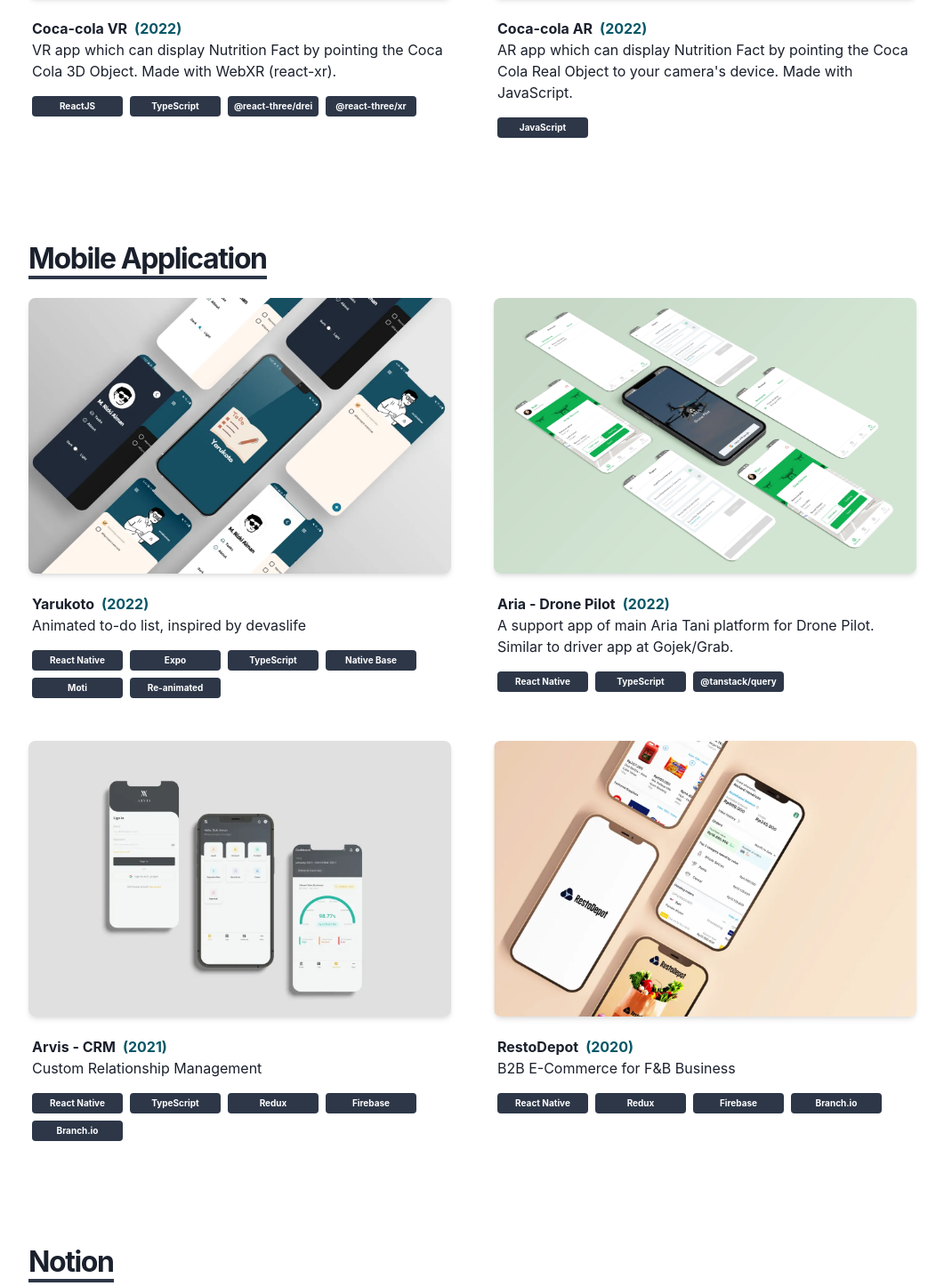
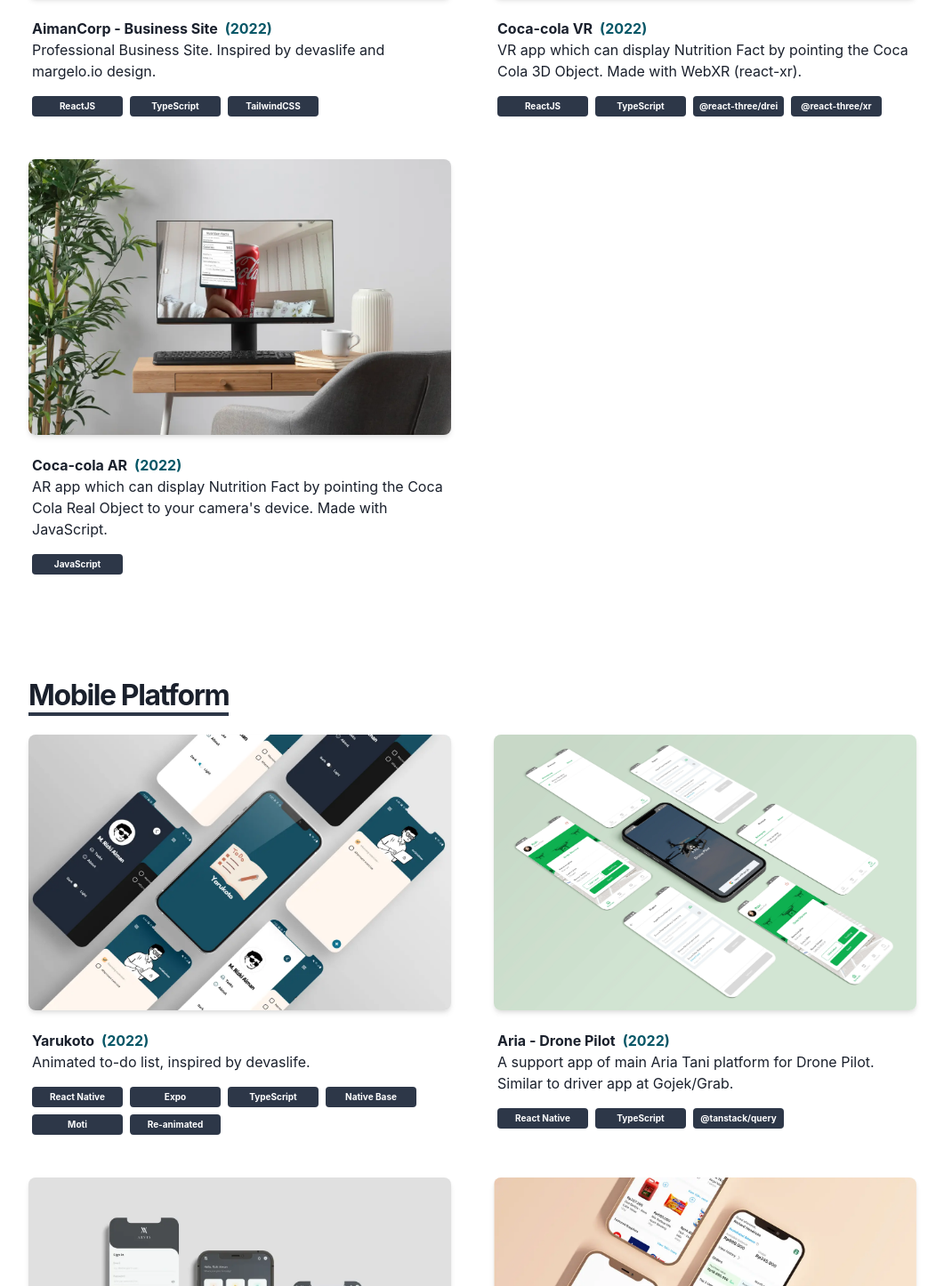
Before and after one commit to mrizkiaiman/nextjs-mrizkiaiman.com, a Next.js app: page /projects in a window 1280 px wide. Shown: the part 864-2310 px from the top of the page at 89% size, without its empty margins (108-1169 px from the left). Built offline with nearby package versions, Linux system fonts and the light colour scheme.

Commit message:
add aimancorp to projects section

```diff
--- a/src/_config.ts
+++ b/src/_config.ts
@@ -95,6 +95,15 @@
 export const PROJECTS_WEB = [
   {
     type: 'web',
+    title: 'AimanCorp - Business Site',
+    description: `Professional Business Site. Inspired by devaslife and margelo.io design.`,
+    tags: ['ReactJS', 'TypeScript', 'TailwindCSS'],
+    url: 'https://aimancorp.mrizkiaiman.com/',
+    image: '/images/projects/web-aimancorp.webp',
+    year: 2022,
+  },
+  {
+    type: 'web',
     title: 'Coca-cola VR',
     description: `VR app which can display Nutrition Fact by pointing the Coca Cola 3D Object. Made with WebXR (react-xr).`,
     tags: ['ReactJS', 'TypeScript', '@react-three/drei', '@react-three/xr'],
@@ -117,7 +126,7 @@
   {
     type: 'mobile-app',
     title: 'Yarukoto',
-    description: 'Animated to-do list, inspired by devaslife',
+    description: 'Animated to-do list, inspired by devaslife.',
     tags: ['React Native', 'Expo', 'TypeScript', 'Native Base', 'Moti', 'Re-animated'],
     url: 'https://github.com/mrizkiaiman/react-native-yarukoto',
     image: '/images/projects/mobile-yarukoto.webp',
@@ -135,7 +144,7 @@
   {
     type: 'mobile-app',
     title: 'Arvis - CRM',
-    description: 'Custom Relationship Management',
+    description: 'Custom Relationship Management with rich features.',
     tags: ['React Native', 'TypeScript', 'Redux', 'Firebase', 'Branch.io'],
     url: 'https://play.google.com/store/apps/details?id=arvis.app.android',
     image: '/images/projects/mobile-crm.webp',
@@ -144,7 +153,7 @@
   {
     type: 'mobile-app',
     title: 'RestoDepot',
-    description: 'B2B E-Commerce for F&B Business',
+    description: 'B2B E-Commerce for F&B Business.',
     tags: ['React Native', 'Redux', 'Firebase', 'Branch.io'],
     url: '',
     image: '/images/projects/mobile-restodepot.webp',
@@ -156,7 +165,7 @@
   {
     type: 'notion',
     title: 'Blog',
-    description: 'Built with the dashboard that can control your blog post',
+    description: 'Built with the dashboard that can control your blog post.',
     tags: ['Notion'],
     url: '',
     image: '/images/projects/notion-blog.webp',
@@ -165,7 +174,7 @@
   {
     type: 'notion',
     title: 'Expense Tracker',
-    description: 'Keep track of your finance',
+    description: 'Keep track of your finance.',
     tags: ['Notion'],
     url: '',
     image: '/images/projects/notion-expense-tracker.webp',
@@ -174,7 +183,7 @@
   {
     type: 'notion',
     title: 'Weekly Habit Tracker',
-    description: 'Take control back of your life with a more organized habits',
+    description: 'Take control back of your life with a more organized habits.',
     tags: ['Notion'],
     url: '',
     image: '/images/projects/notion-habits-tracker.webp',
--- a/src/pages/projects/index.tsx
+++ b/src/pages/projects/index.tsx
@@ -25,7 +25,7 @@
         </Text>
       </Flex>
       <Flex direction={'column'} pb={32} w={{ md: '1050px' }}>
-        <Section title="Web Application">
+        <Section title="Web Platform">
           <Flex
             pt={{ md: 8 }}
             mt={{ base: -6 }}
@@ -39,7 +39,7 @@
           </Flex>
         </Section>
         <Box pt={{ md: 16 }}>
-          <Section title="Mobile Application">
+          <Section title="Mobile Platform">
             <Flex
               pt={{ md: 8 }}
               mt={{ base: -6 }}
@@ -54,7 +54,7 @@
           </Section>
         </Box>
         <Box pt={{ md: 16 }}>
-          <Section title="Notion">
+          <Section title="Notion Templates">
             <Flex
               justifyContent={{ base: 'center', md: 'flex-start' }}
               alignItems={{ base: 'center', md: 'flex-start' }}
```
Also changed, not shown: public/images/projects/web-aimancorp.webp (added).
